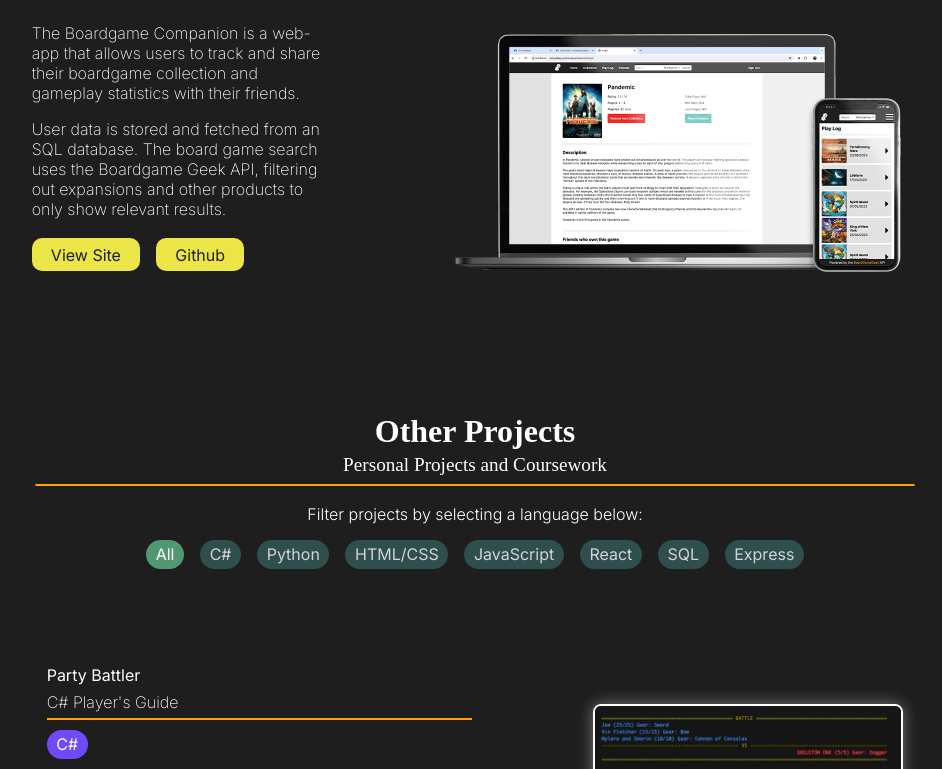
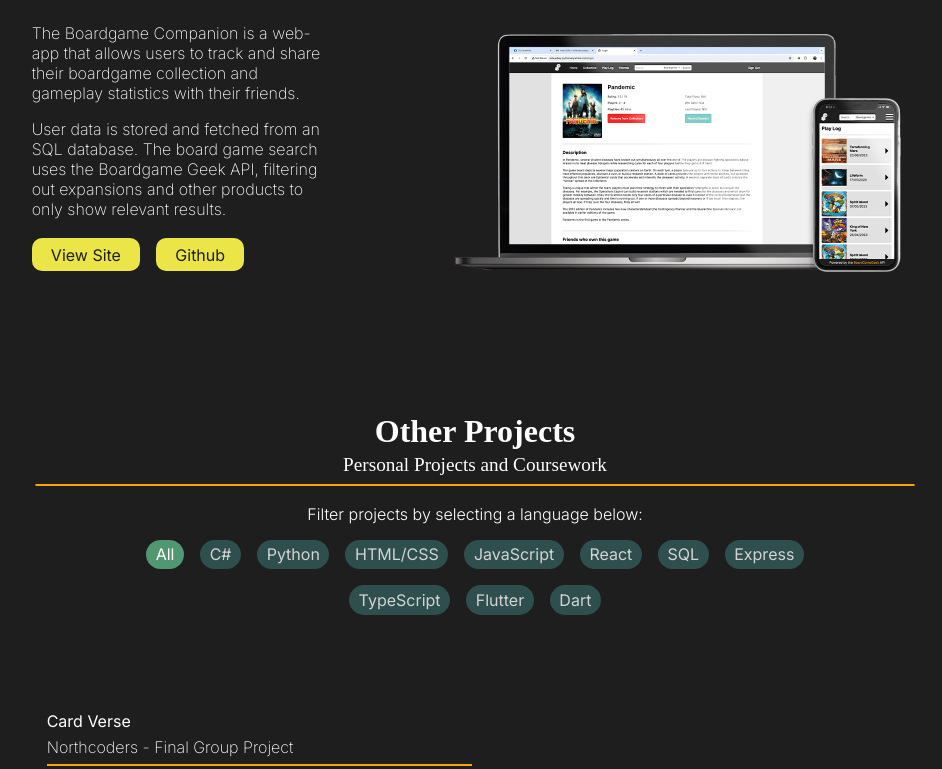
Before and after one commit to Jobeyobey/portfolio-website, a Next.js app: page / in a window 1280 px wide. Shown: the part 2000-2769 px from the top of the page, without its empty margins (165-1107 px from the left). Built offline with nearby package versions, Linux system fonts and the light colour scheme; a web font is replaced by a local one.

Commit message:
Add Card Verse project

```diff
--- a/src/components/MainTitle.js
+++ b/src/components/MainTitle.js
@@ -11,7 +11,7 @@ export default function MainTitle() {
         >
             <div className="titles-mask">
                 <h1 className={"main-title"}>Joe Hollands</h1>
-                <h2>Junior Software Developer</h2>
+                <h2>Software Developer</h2>
             </div>
             <hr className="title-underscore" aria-hidden="true"></hr>
             <div id="title-buttons">
--- a/src/languageData.js
+++ b/src/languageData.js
@@ -55,6 +55,27 @@ const languageData = [
         colour: "#87ceeb",
         enabled: false,
     },
+    {
+        id: 8,
+        name: "TypeScript",
+        className: "typescript",
+        color: "#376f9e",
+        enabled: false,
+    },
+    {
+        id: 9,
+        name: "Flutter",
+        className: "flutter",
+        color: "#376f9e",
+        enabled: false,
+    },
+    {
+        id: 10,
+        name: "Dart",
+        className: "dart",
+        color: "#376f9e",
+        enabled: false,
+    },
 ];
 
 export default languageData;
--- a/src/pages/index.js
+++ b/src/pages/index.js
@@ -38,7 +38,7 @@ export default function Home() {
                 <title>Joe Hollands - Portfolio</title>
                 <meta
                     name="description"
-                    content="Joe Hollands Junior Software Developer Portfolio"
+                    content="Joe Hollands Software Developer Portfolio"
                 />
                 <meta
                     name="viewport"
--- a/src/projectsData.js
+++ b/src/projectsData.js
@@ -3,6 +3,33 @@ import nextConfig from "../next.config.mjs";
 const projectsData = [
     {
         id: 1,
+        isFeature: false,
+        title: "Card Verse",
+        subtitle: "Northcoders - Final Group Project",
+        languages: [
+            "TypeScript",
+            "SQL",
+            "Express",
+            "REST API",
+            "Flutter",
+            "Dart",
+        ],
+        description1:
+            "Card Verse was a two week project I worked on with a group of 4 other developers. We all had a chance to work across the whole project, but we did split into pairs to take the lead on specific features.",
+        description2:
+            "My pair and I were responsible for designing and seeding a PostgreSQL database using TypeScript and implementing the interactive gameplay using Dart and Flutter.",
+        vidSrc: `${nextConfig.basePath}/images/WEBM/CardVerse.webm`,
+        imgSrc: `${nextConfig.basePath}/images/GIF/CardVerse.gif`,
+        imgAlt: "Animation showing Card Verse gameplay",
+        featureImgSrc: "",
+        featuredImgAlt: "",
+        isVideo: false,
+        siteLink: "",
+        github: undefined,
+        enabled: true,
+    },
+    {
+        id: 2,
         isFeature: false,
         title: "Party Battler",
         subtitle: "C# Player's Guide",
@@ -22,10 +49,10 @@ const projectsData = [
         enabled: true,
     },
     {
-        id: 2,
+        id: 3,
         isFeature: false,
         title: "News API",
-        subtitle: "Northcoders Backend Project",
+        subtitle: "Northcoders - Backend Project",
         languages: ["Javascript", "Express", "SQL", "REST API"],
         description1:
             "This is a news API that allows you to host a database of articles and their comments. It uses Express for routing and error handling, and PostgreSQL as the RDBMS. It has a full testing suite with nearly 100 tests, and is protected against SQL injection.",
@@ -42,7 +69,7 @@ const projectsData = [
         enabled: true,
     },
     {
-        id: 3,
+        id: 4,
         isFeature: false,
         title: "Bridge to Valhalla",
         subtitle: "Unity - Create With Code",
@@ -62,7 +89,7 @@ const projectsData = [
         enabled: true,
     },
     {
-        id: 4,
+        id: 5,
         isFeature: false,
         title: "Tenzies",
         subtitle: "React Dice-Rolling Game",
@@ -82,7 +109,7 @@ const projectsData = [
         enabled: true,
     },
     {
-        id: 5,
+        id: 6,
         isFeature: false,
         title: "Quiz App",
         subtitle: "React Practice",
@@ -102,7 +129,7 @@ const projectsData = [
         enabled: true,
     },
     {
-        id: 6,
+        id: 7,
         isFeature: false,
         title: "Homepage Project",
         subtitle: "CS50x Project",
@@ -122,7 +149,7 @@ const projectsData = [
         enabled: true,
     },
     {
-        id: 7,
+        id: 8,
         isFeature: false,
         title: "Portfolio Website",
         subtitle: "This one may be familiar",
@@ -142,7 +169,7 @@ const projectsData = [
         enabled: true,
     },
     {
-        id: 8,
+        id: 9,
         isFeature: true,
         title: "The Boardgame Companion",
         subtitle: "Personal Project",
@@ -163,7 +190,7 @@ const projectsData = [
         enabled: true,
     },
     {
-        id: 9,
+        id: 10,
         isFeature: false,
         title: "Meme Generator",
         subtitle: "React Practice",
@@ -183,7 +210,7 @@ const projectsData = [
         enabled: true,
     },
     {
-        id: 10,
+        id: 11,
         isFeature: false,
         title: "Fountain of Objects Game",
         subtitle: "C# Players Guide - OOP Practice",
@@ -203,7 +230,7 @@ const projectsData = [
         enabled: true,
     },
     {
-        id: 11,
+        id: 12,
         isFeature: false,
         title: "Dark Mode",
         subtitle: "React Practice",
--- a/src/styles/globals.css
+++ b/src/styles/globals.css
@@ -11,7 +11,7 @@
     --offWhite: #fefefe;
     --gitColour: #fefefe;
     --linkedinColour: #355fc9;
-    --csharpPurple: #6f4af7;
+    --myPurple: #6f4af7;
     --pythonGreen: #3a835c;
     --htmlRed: #c53f1a;
     --javascriptYellow: #ebe548;
@@ -545,7 +545,7 @@ button:active {
 }
 
 .csharp {
-    background: var(--csharpPurple);
+    background: var(--myPurple);
     color: white;
 }
 
@@ -562,6 +562,21 @@ button:active {
 .express {
     background: skyblue;
     color: var(--myBlack);
+}
+
+.typescript {
+    background: var(--myBlue);
+    color: white;
+}
+
+.dart {
+    background: var(--myBlue);
+    color: white;
+}
+
+.flutter {
+    background: var(--myPurple);
+    color: white;
 }
 
 /* Featured Project */
@@ -689,7 +704,7 @@ button:active {
     flex-wrap: wrap;
     gap: 1rem;
     margin: 1em auto;
-    max-width: 85%;
+    max-width: 70%;
 }
 
 #filter-description {
```
Also changed, not shown: public/images/GIF/CardVerse.gif (added), 1 other file (tests, documents, lock files or other folders).
